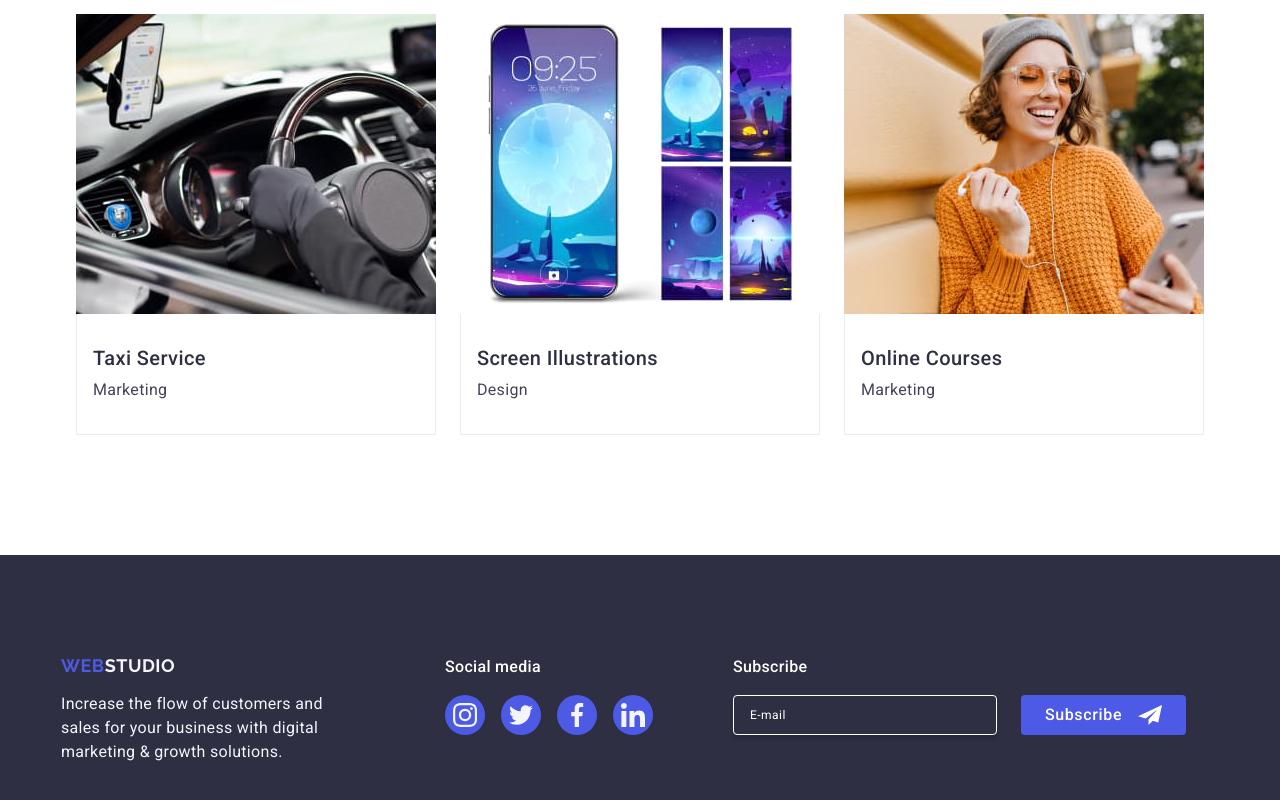
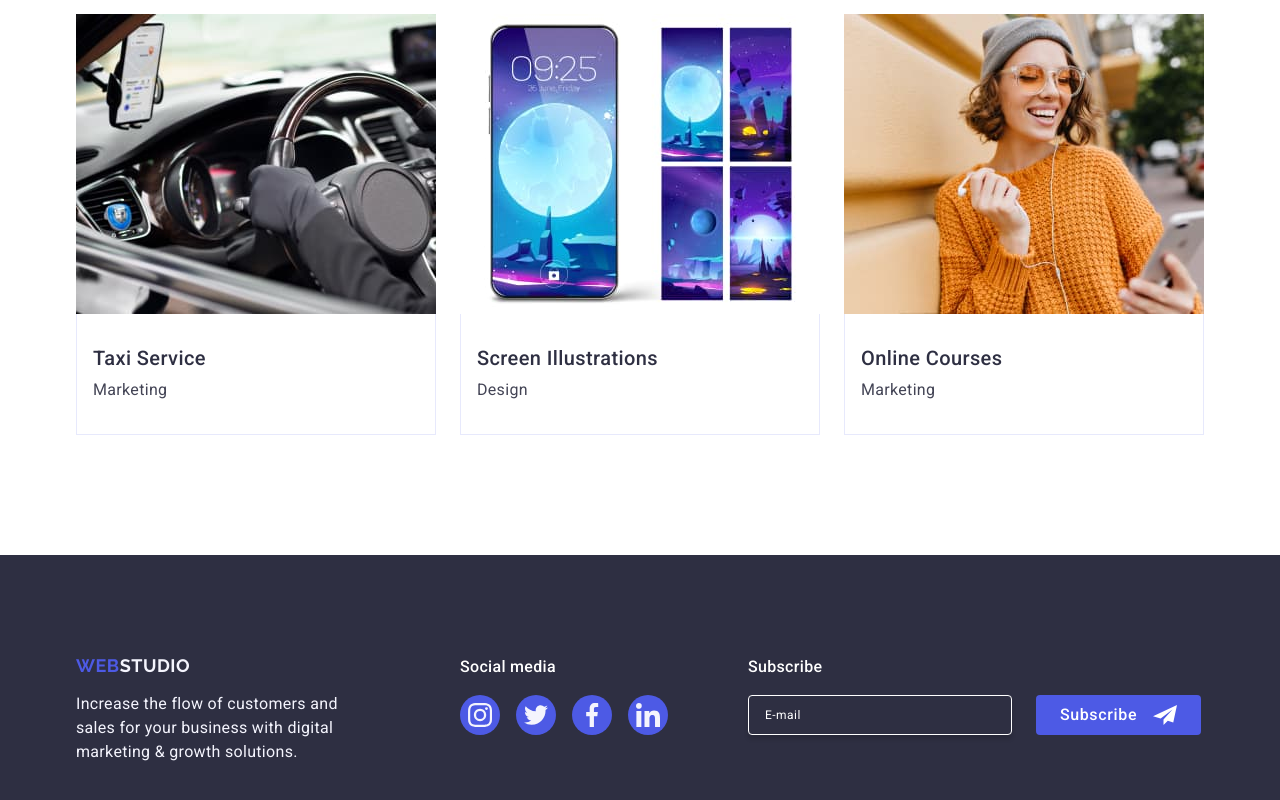
Before and after one commit to 0ntre/goit-markup-hw-06, a plain HTML site: page index.html in a window 1280 px wide. Shown: the part 2628-3428 px from the top of the page. Drawn offline with nearby package versions, Linux system fonts and the light colour scheme.

Commit message:
Update styles.css

```diff
--- a/css/styles.css
+++ b/css/styles.css
@@ -849,12 +849,13 @@ body {
     display: flex;
     align-items: baseline;
     flex-wrap: wrap;
-    padding: 0 164px 0 108px;
+    width: 584px;
   }
 
   .container-item-position {
     margin-right: 24px;
     margin-bottom: 72px;
+    gap: 24px;
   }
 
   .subscribe-form {
@@ -869,8 +870,8 @@ body {
   }
 
   .footer-content {
+    width: 1158px;
     flex-wrap: nowrap;
-    padding: 0;
     margin-right: auto;
     margin-left: auto;
   }
```
